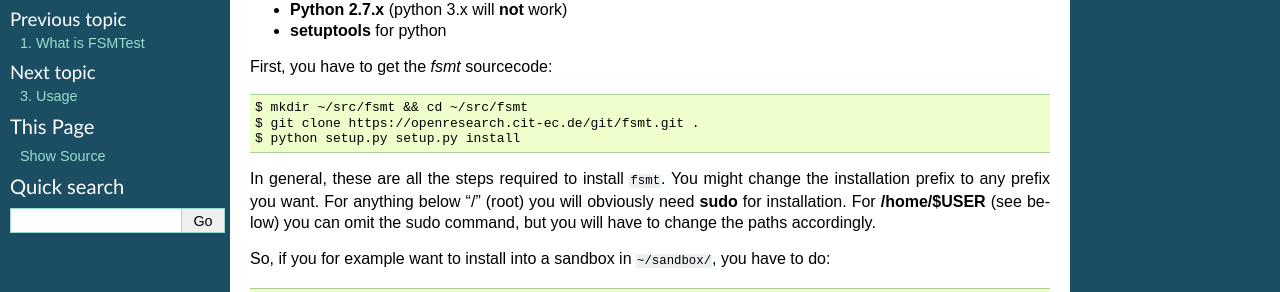
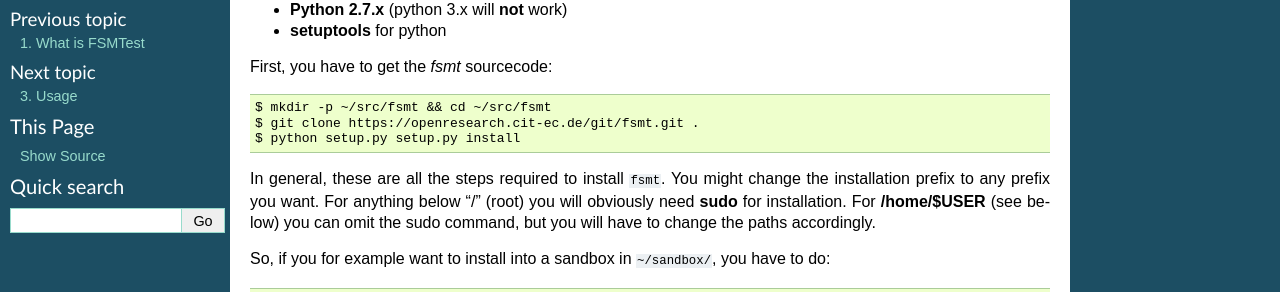
Before and after one commit to jon-weisz/fsmt, a Sphinx documentation site: the page built from documentation/source/installation.rst, in a window 1280 px wide. Shown: the part 188-480 px from the top of the page. Built offline with Sphinx 7.4.7, drawn with Linux system fonts in a browser that asks for light colours; formulas are drawn with MathJax 3.

```diff
--- a/documentation/source/installation.rst
+++ b/documentation/source/installation.rst
@@ -11,7 +11,7 @@ In order to use ``fsmt`` you require:
 
 First, you have to get the `fsmt` sourcecode::
 
-	$ mkdir ~/src/fsmt && cd ~/src/fsmt
+	$ mkdir -p ~/src/fsmt && cd ~/src/fsmt
 	$ git clone https://openresearch.cit-ec.de/git/fsmt.git .
 	$ python setup.py setup.py install
 
```
